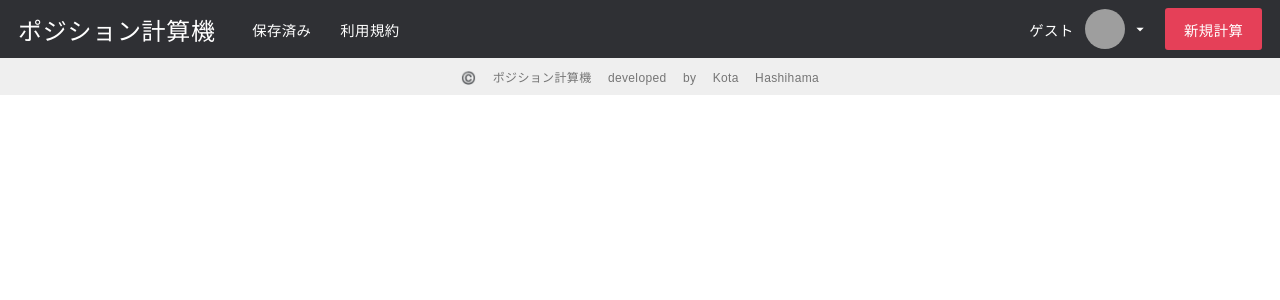
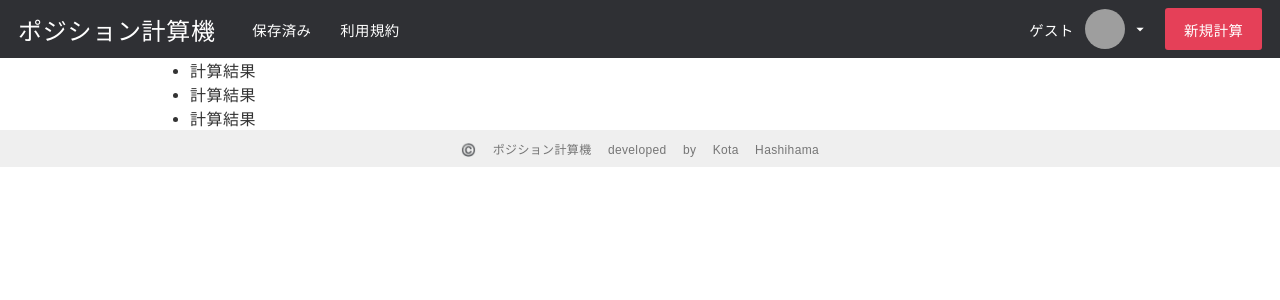
Before and after one commit to kotahashihama/fx-calculator-advanced, a Nuxt app: page /calculation in a window 1280 px wide. Shown: the top 300 px of the page. Built offline with nearby package versions, Linux system fonts and the light colour scheme; no server answers; grey boxes are pictures that could not be loaded.

Commit message:
保存済み一覧ページを追加

```diff
--- a/components/header/TheHeaderNavigation.vue
+++ b/components/header/TheHeaderNavigation.vue
@@ -2,7 +2,7 @@
   <nav class="header-navigation">
     <ul class="header-navigation-list">
       <li class="header-navigation-list__item">
-        <router-link to="/" class="header-navigation-list__item-link"
+        <router-link to="/calculation" class="header-navigation-list__item-link"
           >保存済み</router-link
         >
       </li>
--- /dev/null
+++ b/pages/calculation/index.vue
@@ -0,0 +1,18 @@
+<template>
+  <div class="calculation">
+    <div class="container">
+      <ul>
+        <li>計算結果</li>
+        <li>計算結果</li>
+        <li>計算結果</li>
+      </ul>
+    </div>
+  </div>
+</template>
+
+<style lang="scss" scoped>
+.container {
+  margin: 0 auto;
+  max-width: 980px;
+}
+</style>
```
